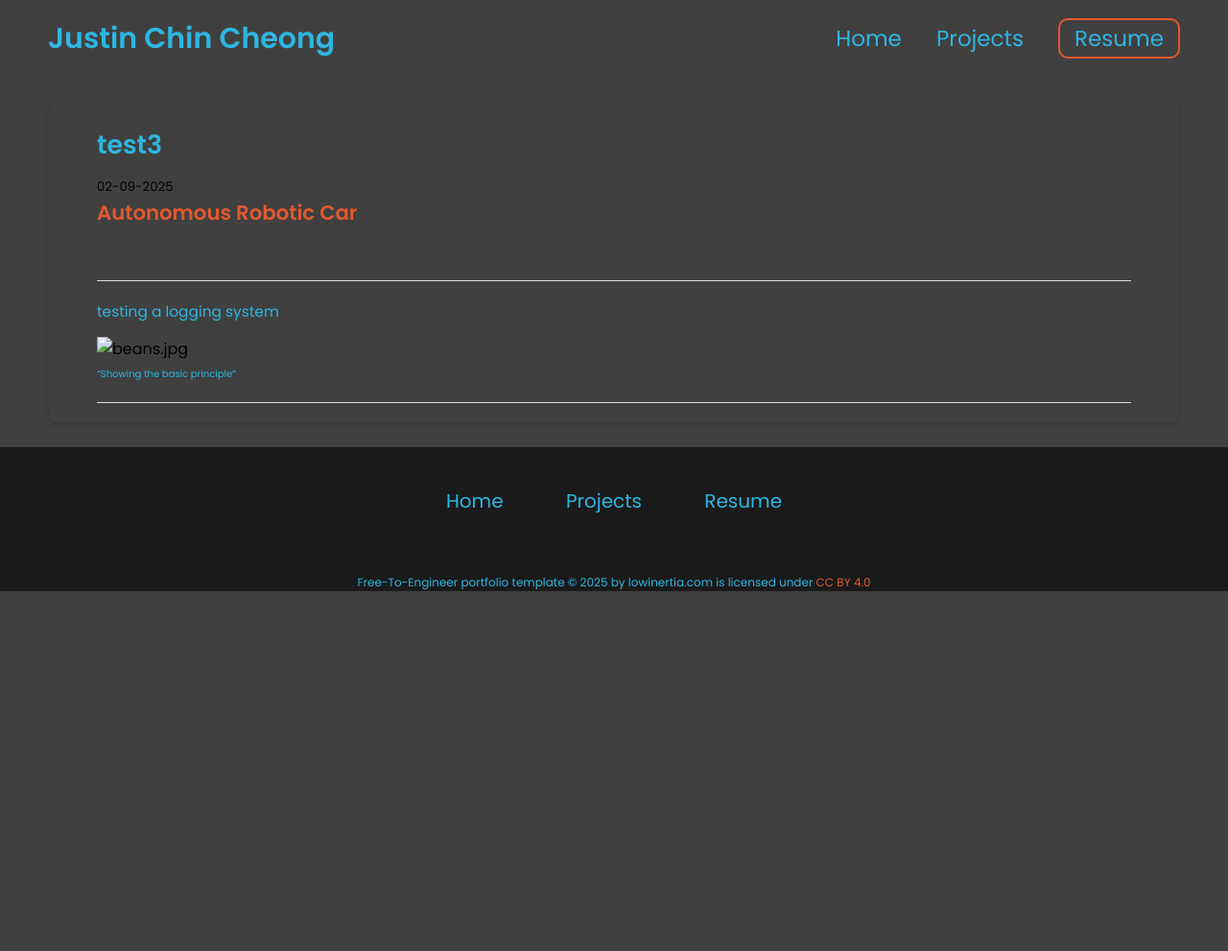
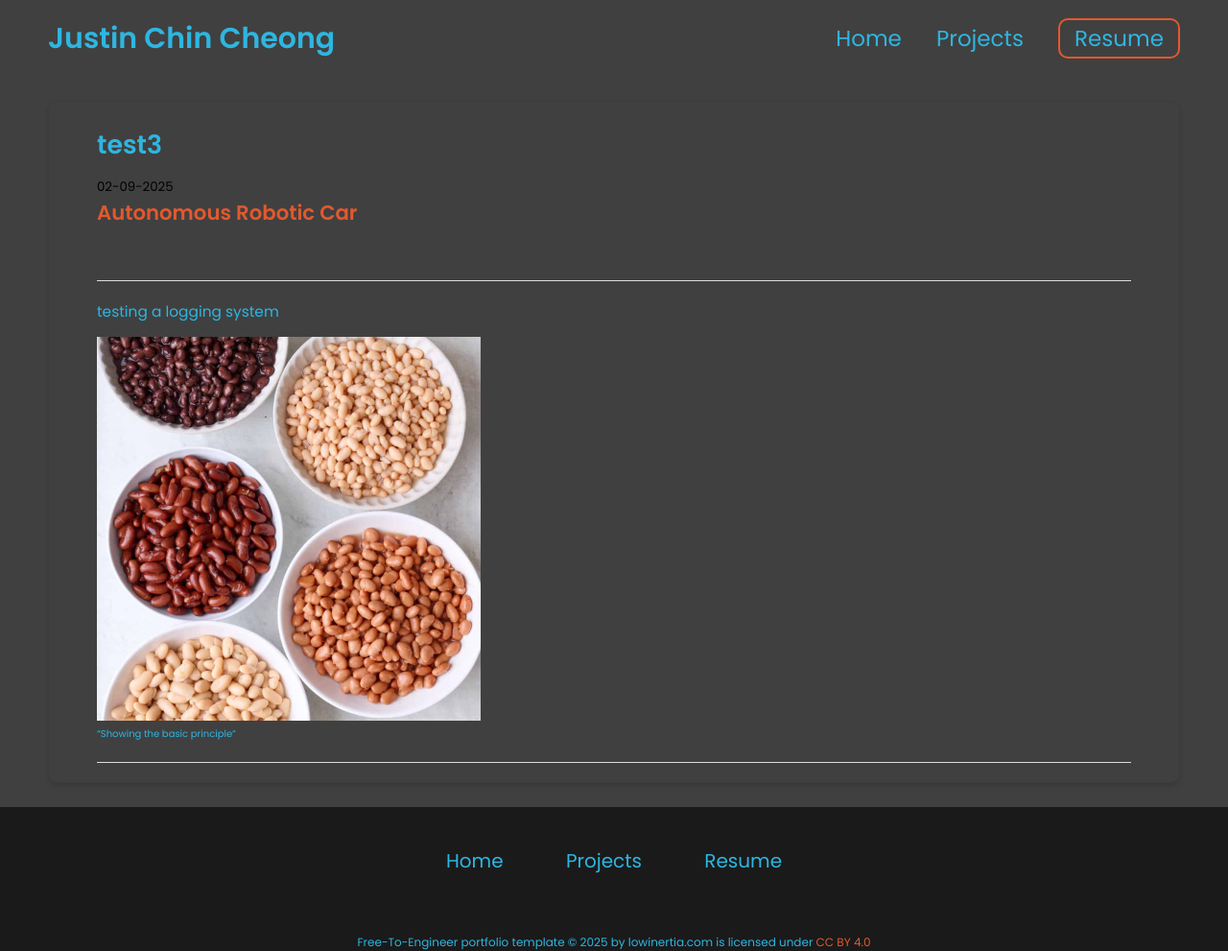
Before and after one commit to jcchincheong-bb/jcchincheong-bb.github.io, a Jekyll site: the page built from _projects/autonomous-robotic-car/test3.md, in a window 1280 px wide. Shown: the whole page at 96% size. Built offline with Jekyll 4.4.1, drawn with Linux system fonts in a browser that asks for light colours; before the commit the page ends 900 px from its top, so only the background shows below that.

Commit message:
Log Directory Switch
moved the logs to the same directory as the parent project to ensure the image-gallery works correctly, it only looks 1 folder deep and I don't think I want to implement recursion for something so trivial

```diff
--- a/_includes/logs.html
+++ b/_includes/logs.html
@@ -11,7 +11,7 @@
         {% assign logs_found = true %}
         <a href="{{ item.url }}" class="log-link">
             <div class="log-card">
-                {% assign folder_path = item.path | split: "/" | slice: 0, 3 | join: "/" %}
+                {% assign folder_path = item.path | split: "/" | slice: 0, 2 | join: "/" %}
                 {% assign image_path = "/" | append: folder_path | append: item['main-image'] %}
                 <img src="{{ image_path }}" alt="{{ item.title }} image">
 
```
Also changed, not shown: _projects/autonomous-robotic-car/beans.jpg (renamed from _projects/autonomous-robotic-car/logs/beans.jpg), _projects/autonomous-robotic-car/cap1.PNG (renamed from _projects/autonomous-robotic-car/logs/cap1.PNG), _projects/autonomous-robotic-car/main-image.PNG (renamed from _projects/autonomous-robotic-car/logs/main-image.PNG), _projects/autonomous-robotic-car/test1.md (renamed from _projects/autonomous-robotic-car/logs/test1.md), _projects/autonomous-robotic-car/test2.md (renamed from _projects/autonomous-robotic-car/logs/test2.md), _projects/autonomous-robotic-car/test3.md (renamed from _projects/autonomous-robotic-car/logs/test3.md).
